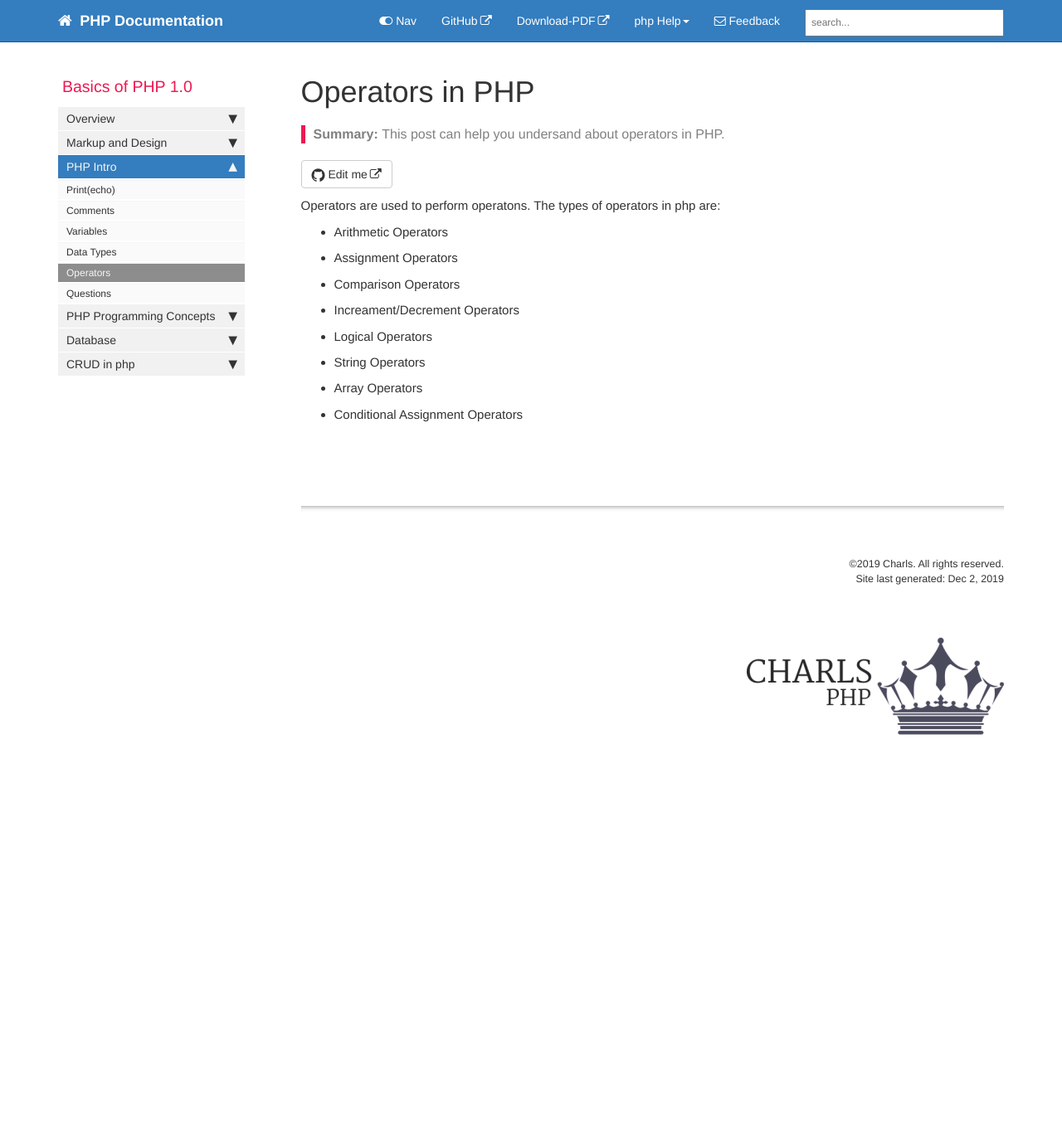
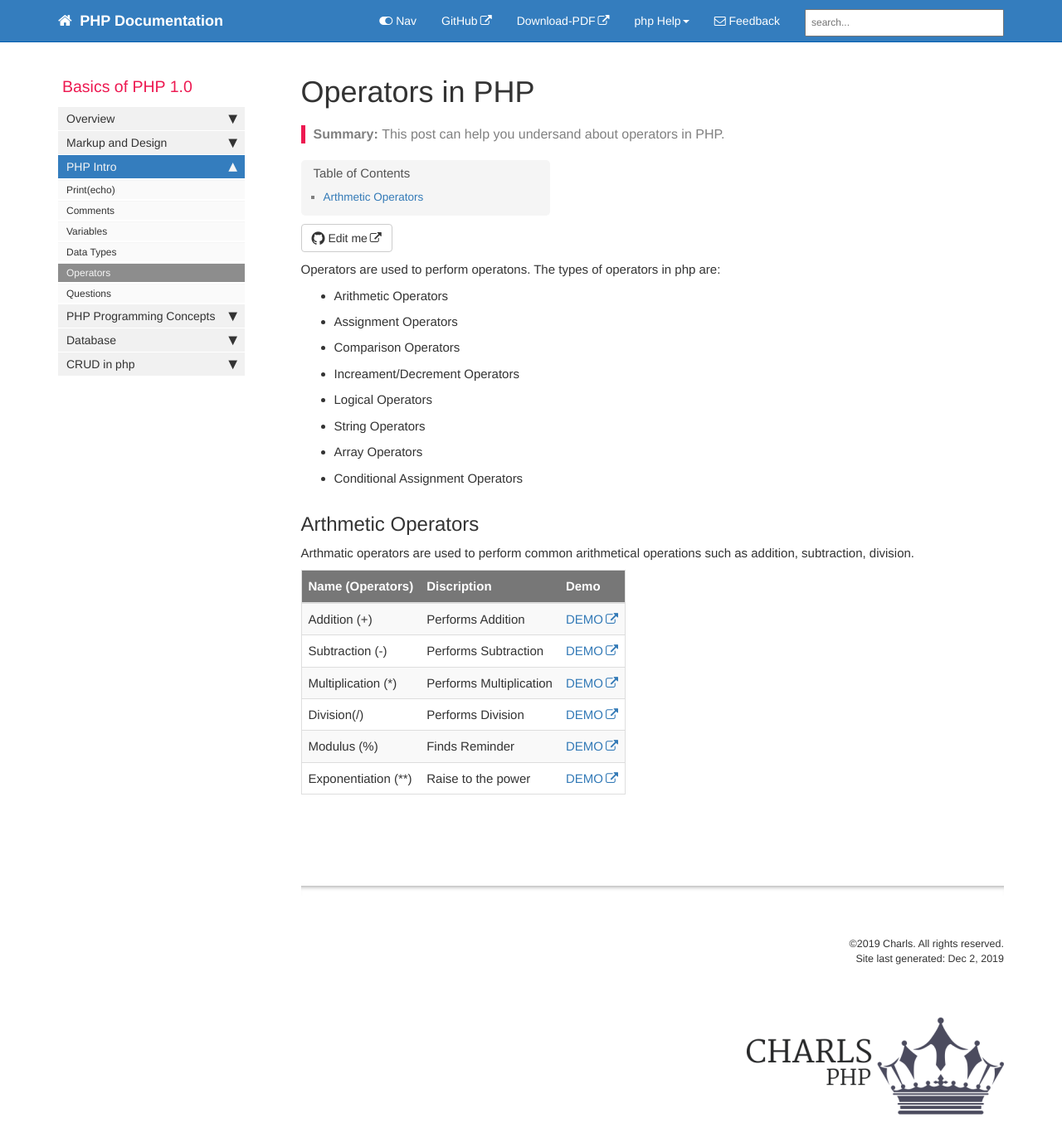
Before and after one commit to Riwajchalise/phpblog, a Jekyll site: the page built from pages/mydoc/mydoc_operators.md, in a window 1280 px wide and 1400 px high. Shown: the top 1383 px of the window at 83% size. Built offline with Jekyll 4.4.1, drawn with Linux system fonts in a browser that asks for light colours; comment, search, counter and statistics services are not loaded.

Commit message:
arthmatic operators

```diff
--- a/pages/mydoc/mydoc_operators.md
+++ b/pages/mydoc/mydoc_operators.md
@@ -18,3 +18,15 @@ Operators are used to perform operatons. The types of operators in php are:
 * String Operators
 * Array Operators
 * Conditional Assignment Operators
+
+## Arthmetic Operators
+Arthmatic operators are used to perform common arithmetical operations such as addition, subtraction, division.
+
+| Name (Operators) | Discription | Demo |
+|-------|--------|---------|------------|
+| Addition (+) | Performs Addition | [DEMO](https://paiza.io/projects/KUDduxNFjZaL25wK8Xx7gA) |
+| Subtraction (-) | Performs Subtraction | [DEMO](https://paiza.io/projects/pCQG1I0FBIQm6TGN2YwzUg?language=php) |
+| Multiplication (*) | Performs Multiplication | [DEMO](https://paiza.io/projects/3FEfkjPkhET86Y0GWHzWUQ?language=php) |
+| Division(/) | Performs Division | [DEMO](https://paiza.io/projects/SEqwDwaaC2Hf0YwPzgcRqw?language=php) |
+| Modulus (%) | Finds Reminder | [DEMO](https://paiza.io/projects/xbEm0dQ7ykfo5dxiputmyQ?language=php)|
+| Exponentiation (**) | Raise to the power | [DEMO](https://paiza.io/projects/6sE4_Hedyhj9C2Sodr0zkw?language=php) |
```
